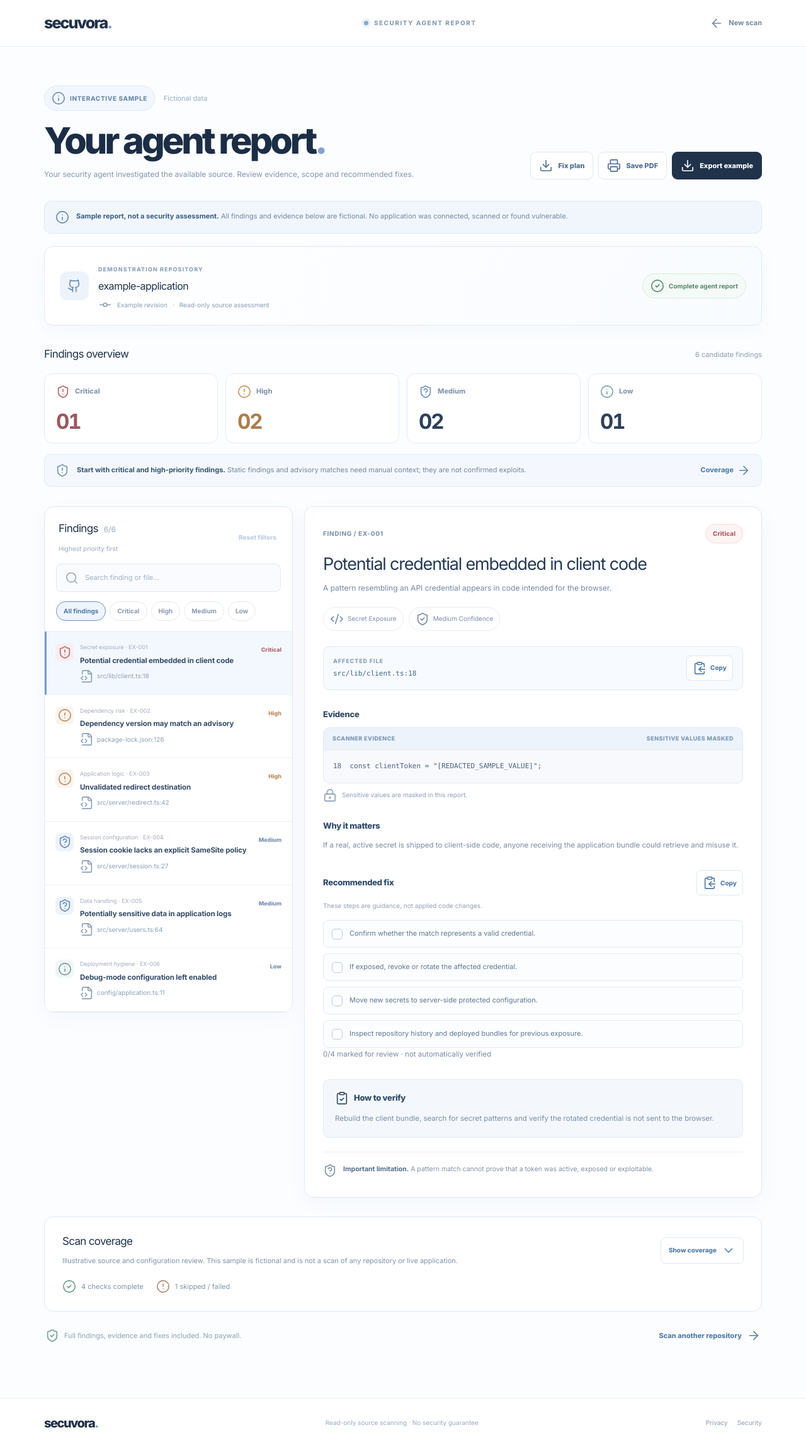
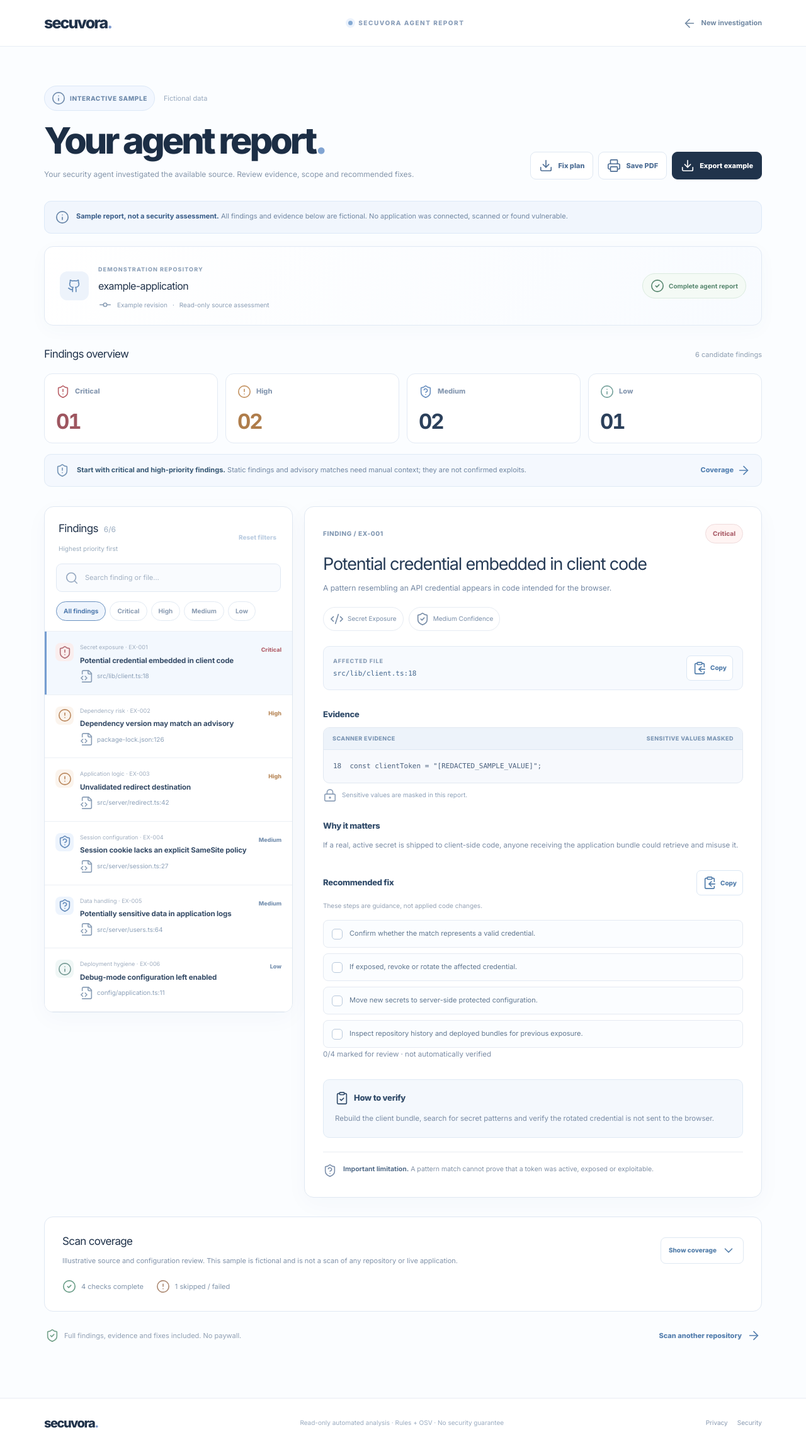
Before and after one commit to helloskyorigin/Safe-sure, a Next.js app: page /assess/results in a window 1280 px wide. Shown: the whole page at 63% size. Built offline with nearby package versions, Linux system fonts and the light colour scheme.

Commit message:
brand(agent): position Secuvora as an AI-agent vision with accurate beta capabilities

```diff
--- a/components/ResultsExperience.tsx
+++ b/components/ResultsExperience.tsx
@@ -157,8 +157,8 @@ export default function ResultsExperience() {
     <header className="result-nav">
       <div className="result-container result-nav-inner">
         <Link className="brand" href="/" aria-label="Secuvora homepage">secuvora<span>.</span></Link>
-        <span className="result-nav-label"><span/> SECURITY AGENT REPORT</span>
-        <Link href="/assess" className="result-nav-back"><ArrowLeft size={16}/> <span>New scan</span></Link>
+        <span className="result-nav-label"><span/> SECUVORA AGENT REPORT</span>
+        <Link href="/assess" className="result-nav-back"><ArrowLeft size={16}/> <span>New investigation</span></Link>
       </div>
     </header>
 
@@ -182,7 +182,7 @@ export default function ResultsExperience() {
             <div className="result-heading-kicker">
               <span className={"result-status " + (isSample ? "sample" : "verified")}>
                 {isSample ? <Info size={14}/> : <CheckCircle2 size={15}/>}
-                {isSample ? "INTERACTIVE SAMPLE" : "SCAN COMPLETE"}
+                {isSample ? "INTERACTIVE SAMPLE" : "AGENT REVIEW COMPLETE"}
               </span>
               <span className="result-date">{isSample ? "Fictional data" : readableDate(report.finishedAt)}</span>
             </div>
@@ -415,7 +415,7 @@ export default function ResultsExperience() {
 
     <footer className="result-footer"><div className="result-container result-footer-inner">
       <Link href="/" className="brand">secuvora<span>.</span></Link>
-      <span>Read-only source scanning · No security guarantee</span>
+      <span>Read-only automated analysis · Rules + OSV · No security guarantee</span>
       <nav aria-label="Footer links"><Link href="/privacy">Privacy</Link><Link href="/security">Security</Link></nav>
     </div></footer>
     {exportFeedback && <div className="result-toast" role="status">{exportFeedback}</div>}
```
